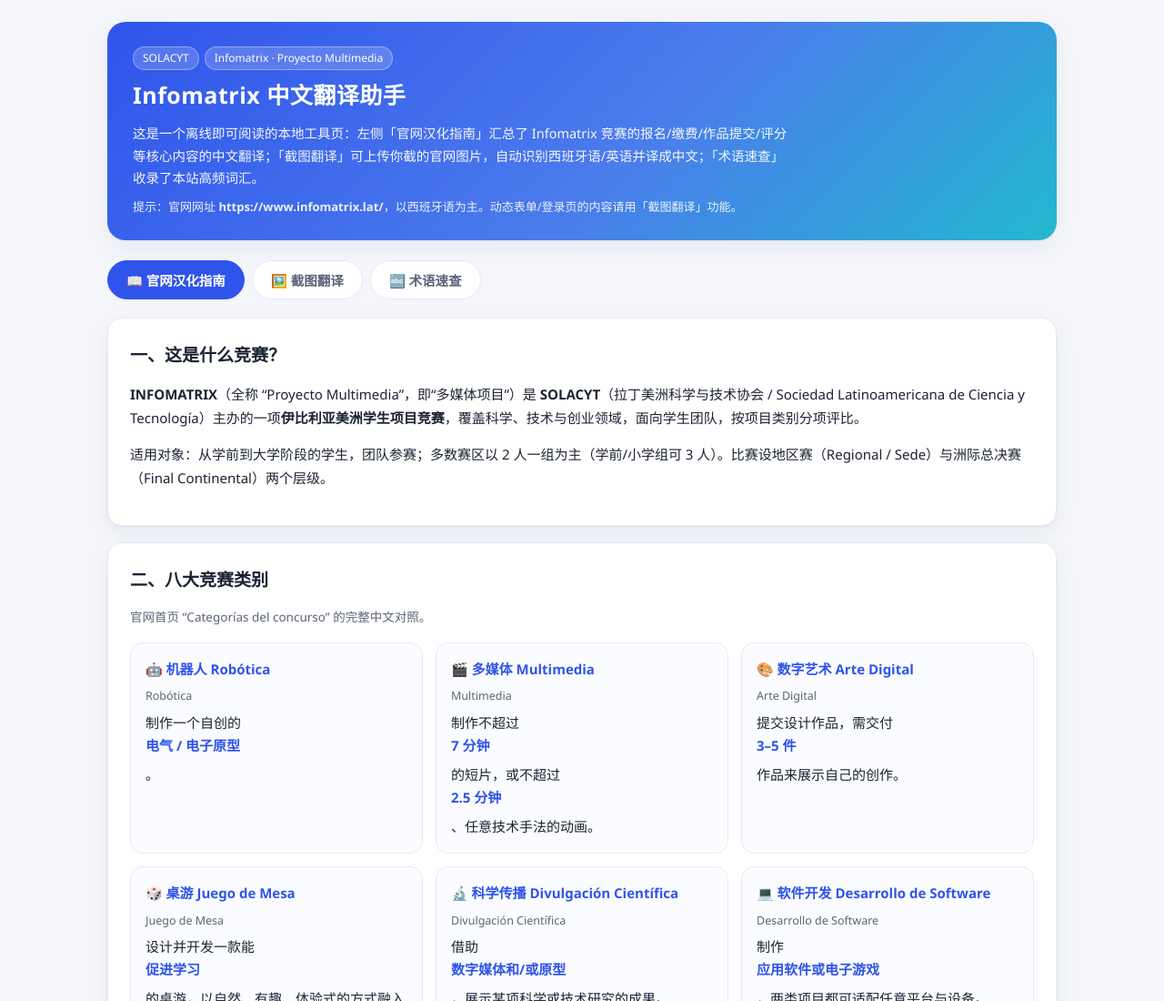
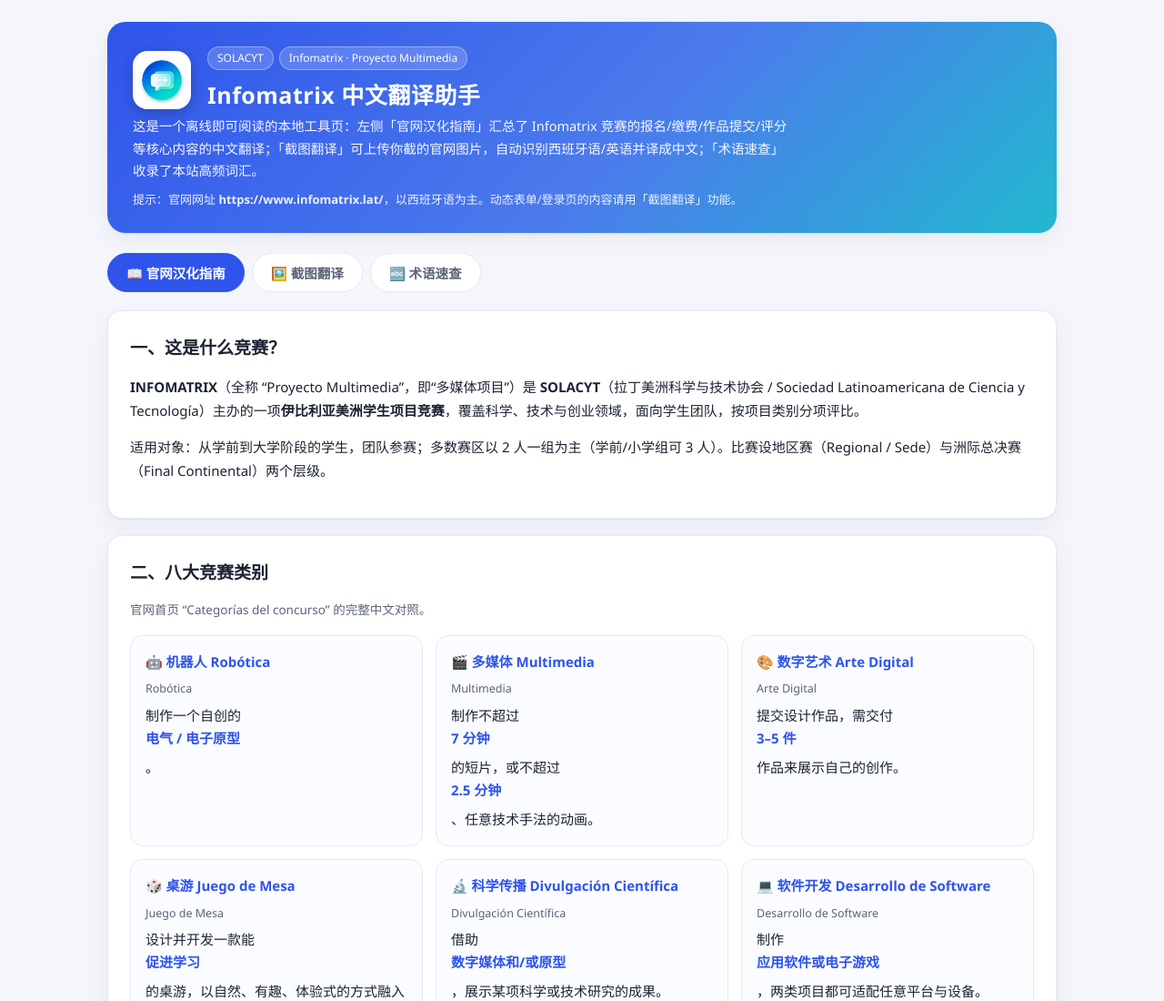
Before and after one commit to KoBe-qwq/infomatrix-zh-translator, a plain HTML site: page index.html in a window 1280 px wide. Shown: the top 1100 px of the page at 91% size. Drawn offline with Linux system fonts and the light colour scheme.

Commit message:
feat: 添加网站 logo 图标并接入标题与 favicon

```diff
--- a/index.html
+++ b/index.html
@@ -3,6 +3,7 @@
 <head>
 <meta charset="UTF-8">
 <meta name="viewport" content="width=device-width, initial-scale=1.0">
+<link rel="icon" type="image/jpeg" href="logo.jpg">
 <title>Infomatrix 中文翻译助手 · 截图翻译 + 官网汉化指南</title>
 <style>
   :root{
@@ -111,10 +112,15 @@
 <div class="wrap">
 
   <header class="top">
-    <div style="margin-bottom:6px">
-      <span class="badge">SOLACYT</span><span class="badge">Infomatrix · Proyecto Multimedia</span>
+    <div style="display:flex;align-items:center;gap:18px">
+      <img src="logo.jpg" alt="Infomatrix 中文翻译助手 Logo" style="width:64px;height:64px;border-radius:16px;flex:none;box-shadow:0 4px 14px rgba(0,0,0,.22)">
+      <div style="flex:1">
+        <div style="margin-bottom:6px">
+          <span class="badge">SOLACYT</span><span class="badge">Infomatrix · Proyecto Multimedia</span>
+        </div>
+        <h1 style="margin:0">Infomatrix 中文翻译助手</h1>
+      </div>
     </div>
-    <h1>Infomatrix 中文翻译助手</h1>
     <p>这是一个离线即可阅读的本地工具页：左侧「官网汉化指南」汇总了 Infomatrix 竞赛的报名/缴费/作品提交/评分等核心内容的中文翻译；「截图翻译」可上传你截的官网图片，自动识别西班牙语/英语并译成中文；「术语速查」收录了本站高频词汇。</p>
     <p style="margin-top:8px;font-size:13px;opacity:.9">提示：官网网址 <b>https://www.infomatrix.lat/</b>，以西班牙语为主。动态表单/登录页的内容请用「截图翻译」功能。</p>
   </header>
```
Also changed, not shown: logo.jpg (added).
